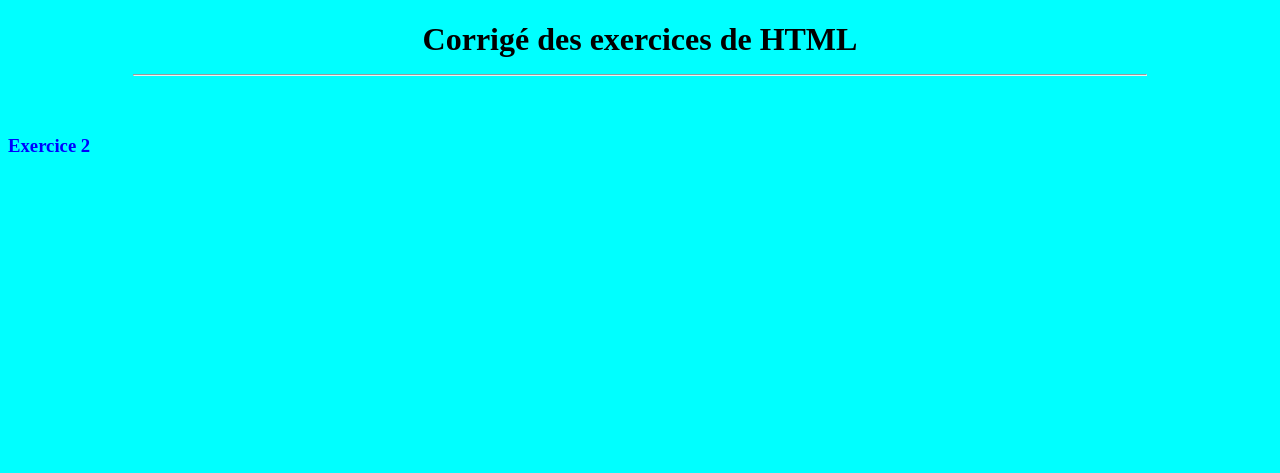
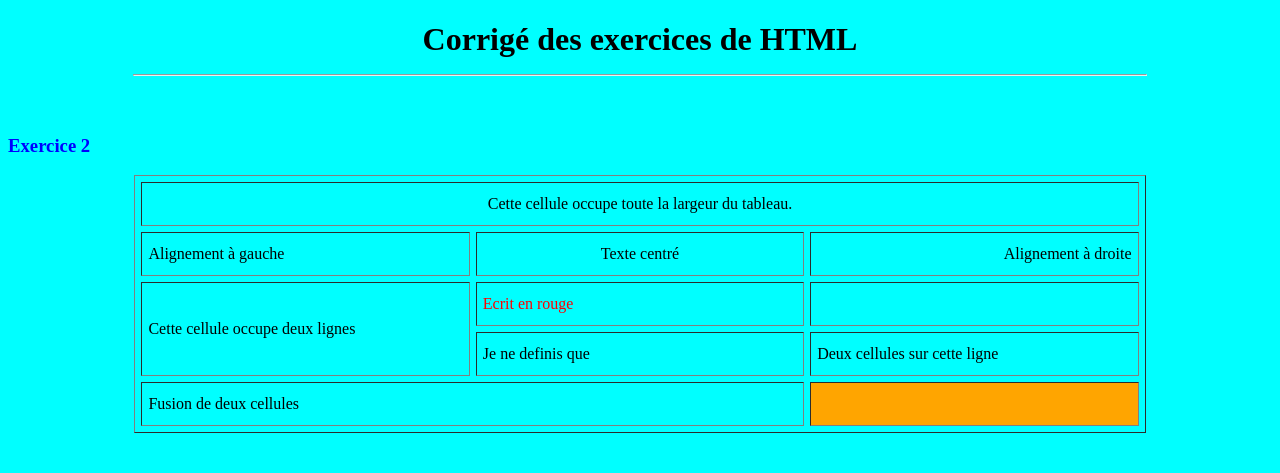
Before and after one commit to NELLY-LRA/lha-tp1-groupe3, a plain HTML site: page index.html in a window 1280 px wide. Drawn offline with Linux system fonts and the light colour scheme.

Commit message:
exercice 2 termine

```diff
--- a/index.html
+++ b/index.html
@@ -1,14 +1,48 @@
 <!DOCTYPE html>
 <html lang="en">
+
 <head>
     <meta charset="UTF-8">
     <meta name="viewport" content="width=device-width, initial-scale=1.0">
     <title>Exercices HTML</title>
 </head>
-<body  bgcolor="#00ffff">
+
+<body bgcolor="#00ffff">
     <h1 align="center">Corrigé des exercices de HTML
         <hr width="80%" cellspacing="2">
     </h1><br>
-    <h3 align="left"><font color="blue">Exercice 2</font></h3>
+    <h3 align="left">
+        <font color="blue">Exercice 2</font>
+    </h3>
+    <table align="center" border="1" width="80%" cellpadding="6" cellspacing="6">
+        <tr>
+            <td text align="center" colspan="3" width="33%" height="30px">Cette cellule occupe toute la largeur du
+                tableau.</td>
+        </tr>
+        <tr>
+            <td height="30px" width="33%" text align="left">Alignement à gauche</td>
+            <td height="30px" width="33%" text align="center">Texte centré</td>
+            <td height="30px" width="33%" text align="right">Alignement à droite </td>
+        </tr>
+        <tr>
+            <td height="30px" width="33%" rowspan="2">Cette cellule occupe deux lignes</td>
+            <td height="30px" width="33%">
+                <font color="red">
+                    Ecrit en rouge
+                </font>
+            </td>
+            <td height="30px" width="33%"></td>
+        </tr>
+        <tr>
+            <td height="30px" width="33%">Je ne definis que</td>
+            <td height="30px" width="33%">Deux cellules sur cette ligne</td>
+        </tr>
+        <tr>
+            <td height="30px" width="33%" colspan="2">Fusion de deux cellules</td>
+            <td height="30px" width="33%" bgcolor="orange"></td>
+        </tr>
+    </table><br><br>
+    <!--fin de l'exercice 2 ; Debut exercice 3-->
 </body>
+
 </html>
```
